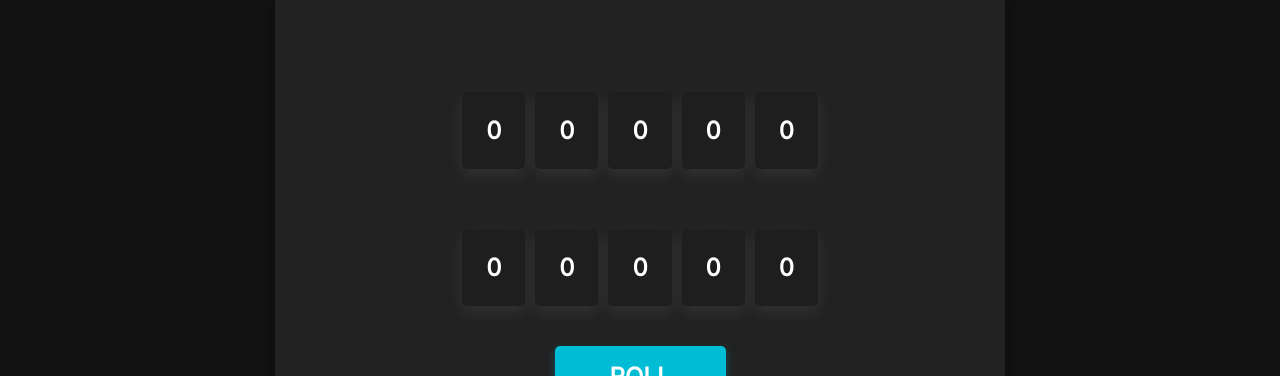
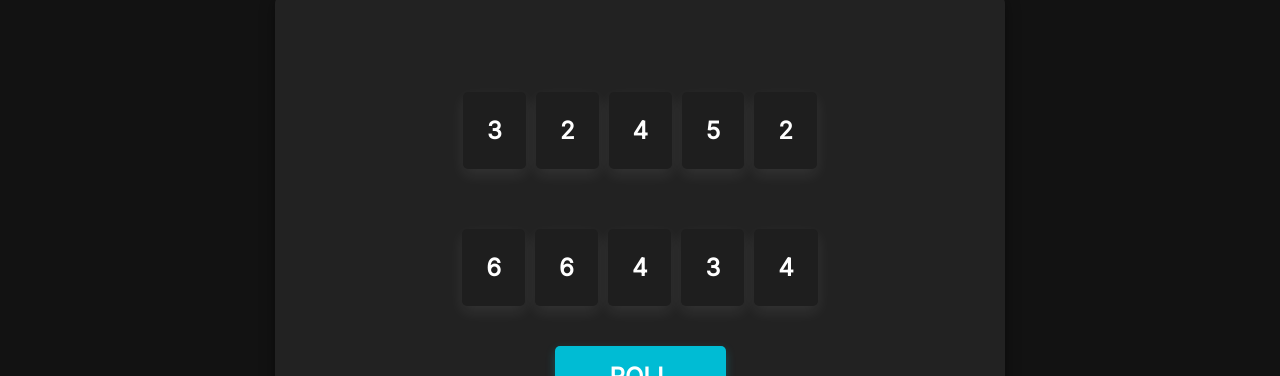
Before and after one commit to Shamveel-Khan/Tenzies-React, a React (Vite) app: page / in a window 1280 px wide. Shown: the part 143-519 px from the top of the page. Built offline with nearby package versions, Linux system fonts and the light colour scheme.

Commit message:
halfway there

```diff
--- /dev/null
+++ b/src/components/Dice.jsx
@@ -0,0 +1,5 @@
+export default function Dice(props) {
+    return (
+        <span className="dice">{props.value}</span>
+    )
+}
--- a/src/components/Main.jsx
+++ b/src/components/Main.jsx
@@ -1,21 +1,38 @@
+import Dice from "./Dice"
+import React from "react";
+
 export default function Main() {
+    function generateAllNewDice() {
+        let array=[];
+        for(let i=0;i<10;i++) {
+            let num=Math.ceil(Math.random() * 6);
+            array.push(num)
+        }
+        return array
+    }
+    console.log(generateAllNewDice());
+    const [numbers, setNumbers]=React.useState(generateAllNewDice());
+
     return (
         <section className="main">
             <div className="col">
-                <span className="dice">0</span>
-                <span className="dice">0</span>
-                <span className="dice">0</span>
-                <span className="dice">0</span>
-                <span className="dice">0</span>
+                {numbers.filter((_,idx)=> idx < 5).map((item,idx)=> {
+                    return (
+                        <Dice key={idx} value={item} />
+                    )
+                })}
             </div>
             <div className="col">
-                <span className="dice">0</span>
-                <span className="dice">0</span>
-                <span className="dice">0</span>
-                <span className="dice">0</span>
-                <span className="dice">0</span>
+            {numbers.filter((_,idx)=> idx >= 5).map((item,idx)=> {
+                    return (
+                        <Dice key={idx} value={item} />
+                    )
+                })}
             </div>
-            <button className="roll">
+            <button onClick={()=> {
+                setNumbers(generateAllNewDice)
+            }}
+                className="roll">
                 ROLL
             </button>
         </section>
--- a/src/index.css
+++ b/src/index.css
@@ -69,6 +69,7 @@ body {
   align-items: center;
   border-radius: 5px;
   box-shadow: 0px 6px 15px rgba(255, 255, 255, 0.08);
+  cursor: pointer;
 }
 
 .roll {
```
